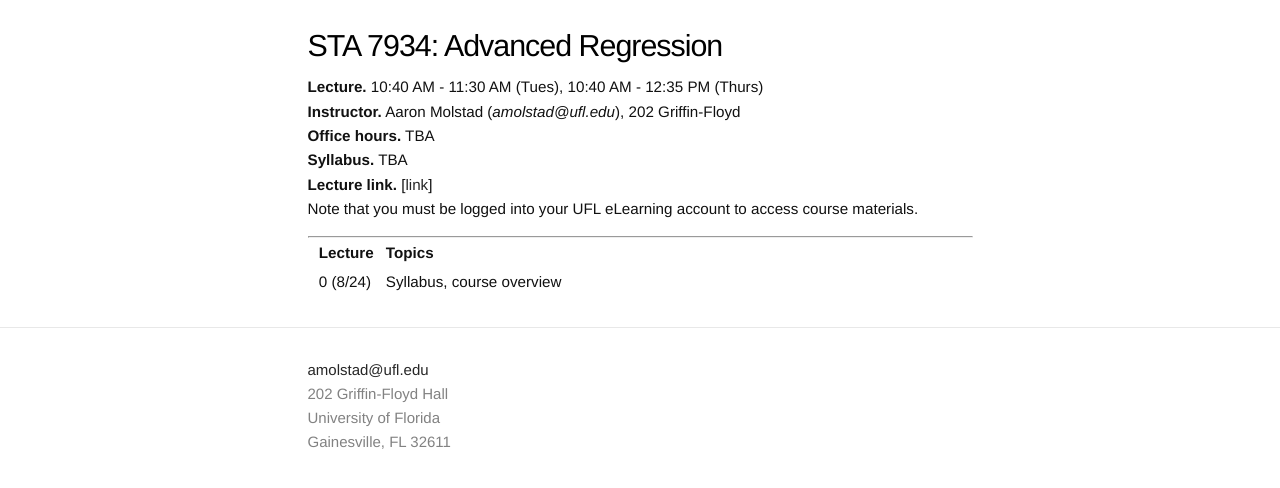
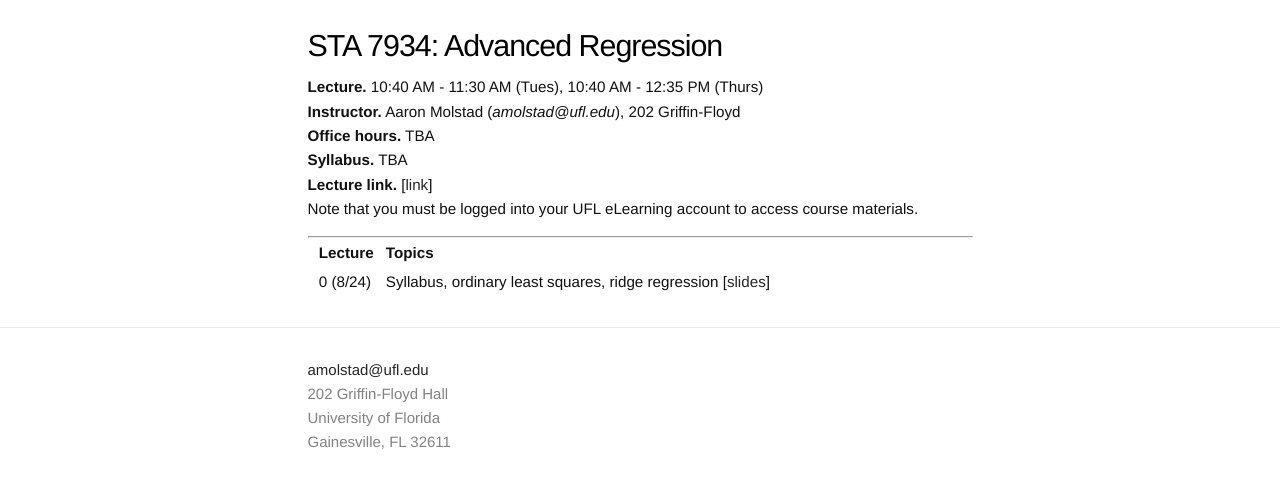
Before and after one commit to ajmolstad/ajmolstad.github.io, a Jekyll site: the page built from F21_STA7934.md, in a window 1280 px wide. Shown: the top 488 px of the page. Built offline with Jekyll 4.4.1, drawn with Linux system fonts in a browser that asks for light colours.

Commit message:
Update F21_STA7934.md

```diff
--- a/F21_STA7934.md
+++ b/F21_STA7934.md
@@ -14,4 +14,4 @@ Note that you must be logged into your UFL eLearning account to access course ma
 ---------------
 
 ||  **Lecture** ||  **Topics**  ||
-|| 0 (8/24)  || Syllabus, course overview ||
+|| 0 (8/24)  || Syllabus, ordinary least squares, ridge regression [[slides](https://ufl.instructure.com/files/61559302/download?download_frd=1)] ||
```
